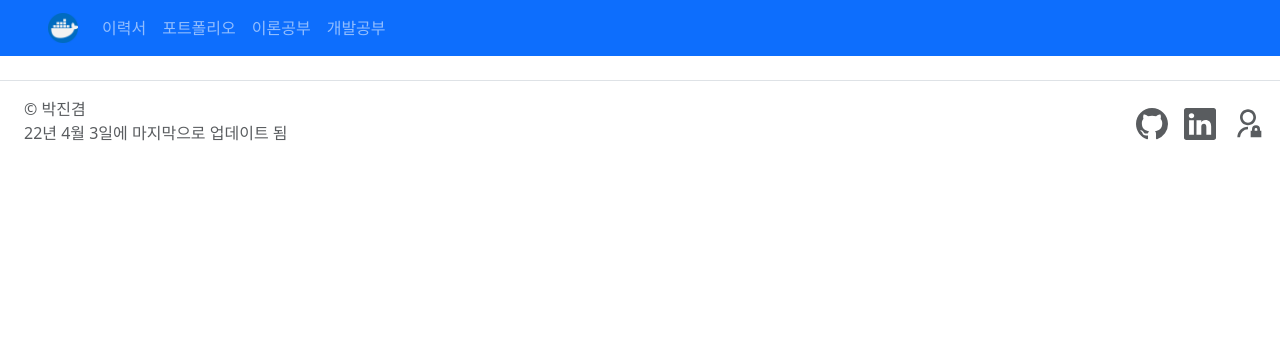
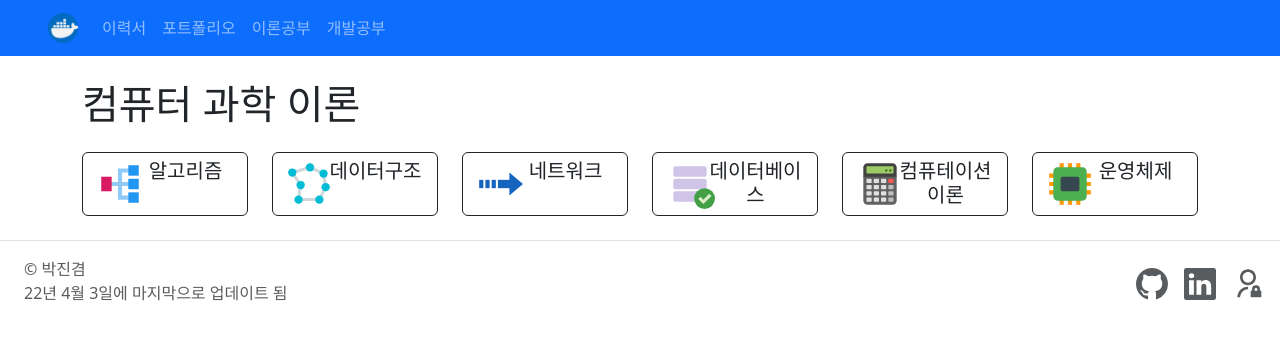
Before and after one commit to jinkyumpark/introduction-site, a React (Create React App) app in the folder intro-front/: page /blog/cs in a window 1280 px wide. Shown: the top 340 px of the page. Built offline with nearby package versions, Linux system fonts and the light colour scheme.

Commit message:
add cs theory classification

```diff
--- a/intro-front/package.json
+++ b/intro-front/package.json
@@ -9,6 +9,7 @@
     "react": "^18.0.0",
     "react-bootstrap": "^2.2.2",
     "react-dom": "^18.0.0",
+    "react-hot-toast": "^2.2.0",
     "react-icons": "^4.3.1",
     "react-modal": "^3.14.4",
     "react-router": "^6.3.0",
--- a/intro-front/src/App.js
+++ b/intro-front/src/App.js
@@ -7,6 +7,8 @@ import Home from './components/route/Home';
 import Footer from './components/common/Footer';
 import Login from './components/common/Login';
 import Resume from './components/route/Resume';
+import Portfolio from './components/route/Portfolio'
+import BlogCsTheory from './components/route/BlogCsTheory';
 
 function App() {
 	const [isLoginOpen, setIsLoginOpen] = useState(false)
@@ -20,6 +22,8 @@ function App() {
 					<Routes>
 						<Route path="/" element={<Home />} />
 						<Route path="/resume" element={<Resume />} />
+						<Route path="/portfolio" element={<Portfolio />} />
+						<Route path="/blog/cs" element={<BlogCsTheory />} />
 					</Routes>
 				</Router>
 			</div>
--- a/intro-front/src/components/common/Topnav.js
+++ b/intro-front/src/components/common/Topnav.js
@@ -27,7 +27,7 @@ const Topnav = () => {
                 </ul>
                 <ul className="navbar-nav">
                     <li className="nav-item">
-                        <a href="/blog/theory" className="nav-link">이론공부</a>
+                        <a href="/blog/cs" className="nav-link">이론공부</a>
                     </li>
                 </ul>
                 <ul className="navbar-nav">
--- /dev/null
+++ b/intro-front/src/components/route/BlogCsTheory.js
@@ -0,0 +1,90 @@
+import React from 'react'
+import algo from '../../images/cs-algo.png'
+import {
+    FcParallelTasks as AlgoIcon, FcRadarPlot as DataStructureIcon, FcAcceptDatabase as DbIcon,
+    FcCalculator as ComputationIcon, FcAdvance as NetworkIcon, FcElectronics as OsIcon
+} from 'react-icons/fc'
+
+const BlogCsTheory = () => {
+    const classificationData = [
+        {
+            name: "알고리즘",
+            icon: 1
+        },
+        {
+            name: "데이터구조",
+            icon: 2
+        },
+        {
+            name: "네트워크",
+            icon: 3
+        },
+        {
+            name: "데이터베이스",
+            icon: 4
+        },
+        {
+            name: "컴퓨테이션 이론",
+            icon: 5
+        },
+        {
+            name: "운영체제",
+            icon: 6
+        }
+    ]
+
+    return (
+        <div>
+            <div className="h1">컴퓨터 과학 이론</div>
+
+            <div className="row">
+                {
+                    classificationData.map((data) => {
+                        return (
+                            <div className="col-4 col-md-2">
+                                <ClassificationIcon
+                                    data={data}
+                                />
+                            </div>
+                        )
+                    })
+                }
+
+
+
+            </div>
+        </div>
+    )
+}
+
+const ClassificationIcon = ({ data }) => {
+    const { name, icon } = data
+
+    return (
+        <div className='btn btn-outline-dark mt-3'>
+            <div className="row" style={{ height: '50px' }}>
+                <div className="col-3">
+                    {
+                        icon === 1 ?
+                            <AlgoIcon className='' style={{ width: '50px', height: '50px' }} />
+                            : icon === 2 ?
+                                <DataStructureIcon className='' style={{ width: '50px', height: '50px' }} />
+                                : icon === 3 ?
+                                    <NetworkIcon className='' style={{ width: '50px', height: '50px' }} />
+                                    : icon === 4 ?
+                                        <DbIcon className='' style={{ width: '50px', height: '50px' }} />
+                                        : icon === 5 ?
+                                            <ComputationIcon className='' style={{ width: '50px', height: '50px' }} />
+                                            :
+                                            <OsIcon className='' style={{ width: '50px', height: '50px' }} />
+                    }
+                </div>
+                <div className="col-9">
+                    <div className="h5">{name}</div>
+                </div>
+            </div>
+        </div>
+    )
+}
+
+export default BlogCsTheory
--- a/intro-front/src/components/route/Home.js
+++ b/intro-front/src/components/route/Home.js
@@ -1,4 +1,5 @@
 import React from 'react'
+import { Link } from 'react-router-dom'
 // Components
 import PortfolioCard from './home/PortfolioCard'
 import Profile from './home/Profile'
@@ -133,7 +134,9 @@ const Home = () => {
                     }
                 </div>
 
-                <MoreButton />
+                <Link to="/portfolio">
+                    <MoreButton />
+                </Link>
             </div>
 
             <div className="mb-5">
--- /dev/null
+++ b/intro-front/src/components/route/Portfolio.js
@@ -0,0 +1,51 @@
+import React, { useState } from 'react'
+import { Modal } from 'react-bootstrap'
+
+import PortfolioCard from './home/PortfolioCard'
+
+const Portfolio = () => {
+    const [isDetailOpen, setIsDetailOpen] = useState(false)
+    const [portfolioNum, setPortfolioNum] = useState(null)
+    const openDetail = (index) => {
+        setIsDetailOpen(true)
+        setPortfolioNum(index)
+    }
+    const closeDetail = () => {
+        setIsDetailOpen(false)
+    }
+
+    return (
+        <div>
+            <div className="h1">포트폴리오</div>
+
+            <div className="card mt-3" onClick={openDetail}>
+
+                <div className="row">
+
+                    <div className="col-4">
+                        <img src="http://picsum.photos/400/400" alt="" className="" style={{ width: '300px', height: '200px' }} />
+                    </div>
+
+                    <div className="col-6 mt-2">
+                        <div className="h1">TITLE</div>
+
+                        <div className="h3 text-muted">DESCRIPTION</div>
+                    </div>
+
+                    <div className="col-2 text-center align-middle h-100">
+                        <div className="btn btn-primary">지금 보러가기</div>
+                    </div>
+
+                </div>
+
+            </div>
+
+            <Modal show={isDetailOpen} onHide={closeDetail}>
+                <div className="h1">TITLE</div>
+                <div className="h1">DESCRIPTION</div>
+            </Modal>
+        </div>
+    )
+}
+
+export default Portfolio
```
Also changed, not shown: 1 other file (tests, documents, lock files or other folders).
